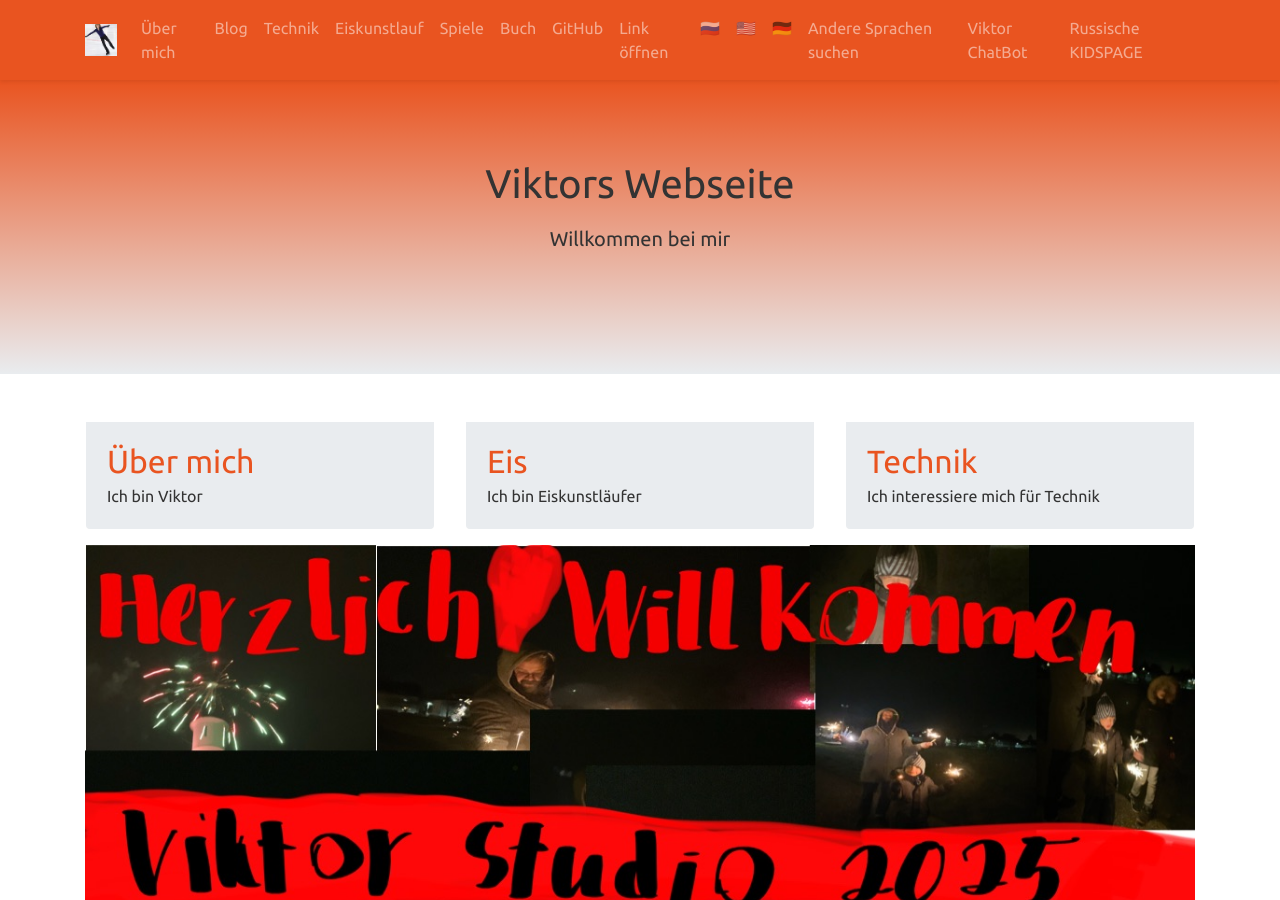
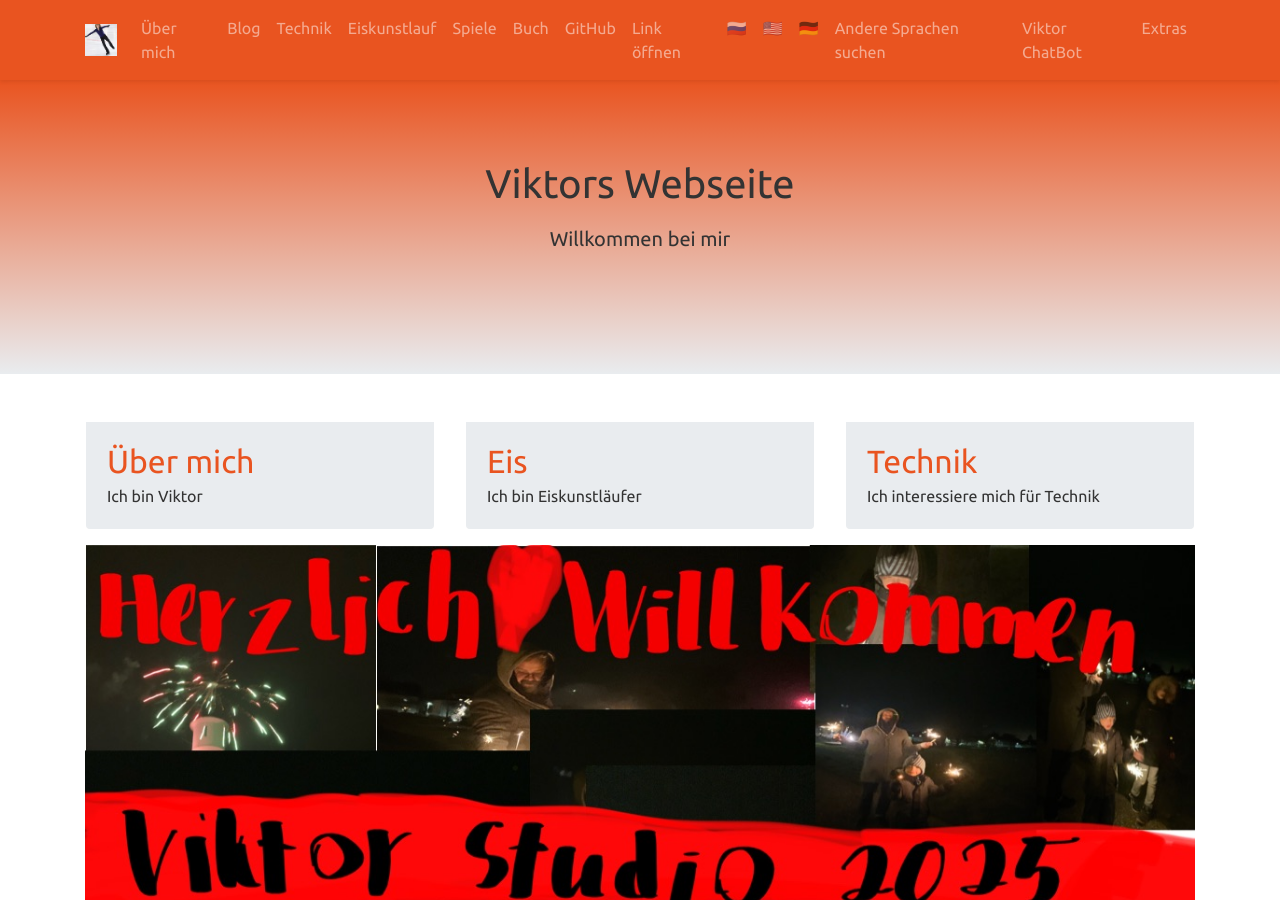
Before and after one commit to viktor-chiarcos/viktor-chiarcos.github.io, a Jekyll site: the page built from index.md, in a window 1280 px wide and 900 px high. Built offline with Jekyll 4.4.1, drawn with Linux system fonts in a browser that asks for light colours.

Commit message:
Update nav.yml

```diff
--- a/_data/nav.yml
+++ b/_data/nav.yml
@@ -45,9 +45,9 @@ header:
   - title: "Viktor ChatBot"
     url: https://colab.research.google.com/drive/1iEXHz0RyameR91slG6ztZO0hKNCi9_UF?usp=sharing
     description: "Weiterleitender Link auf Google Codab unter spacer.py"
-  - title: "Russische KIDSPAGE"
-    url: "https://www.deti-online.com"
-    description: "deti-online.com"
+  - title: "Extras"
+    url: "/html/"
+    descripton: "Meine Selbstgemachten Seiten"
 
     # footer links
 footer:
```
